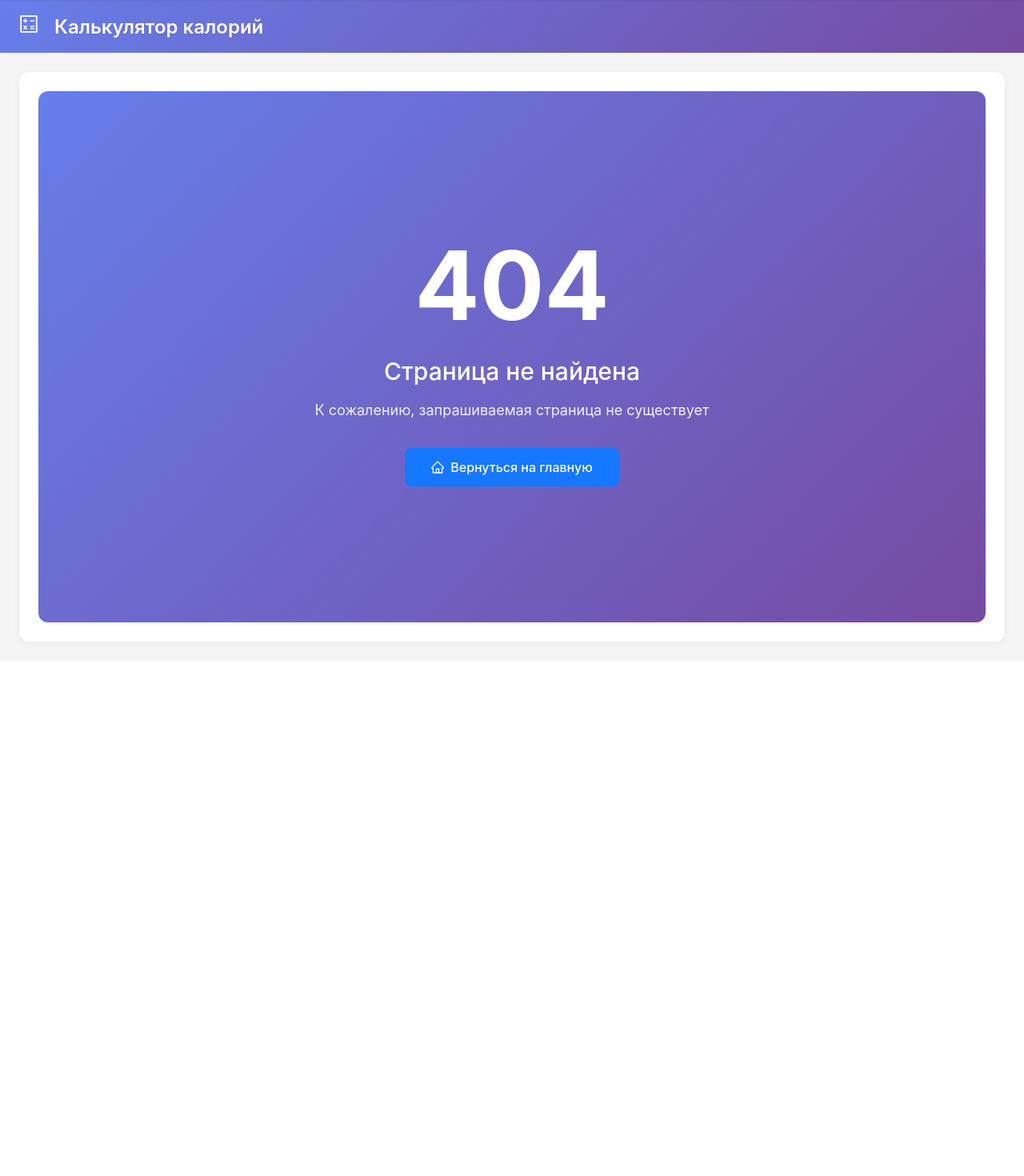
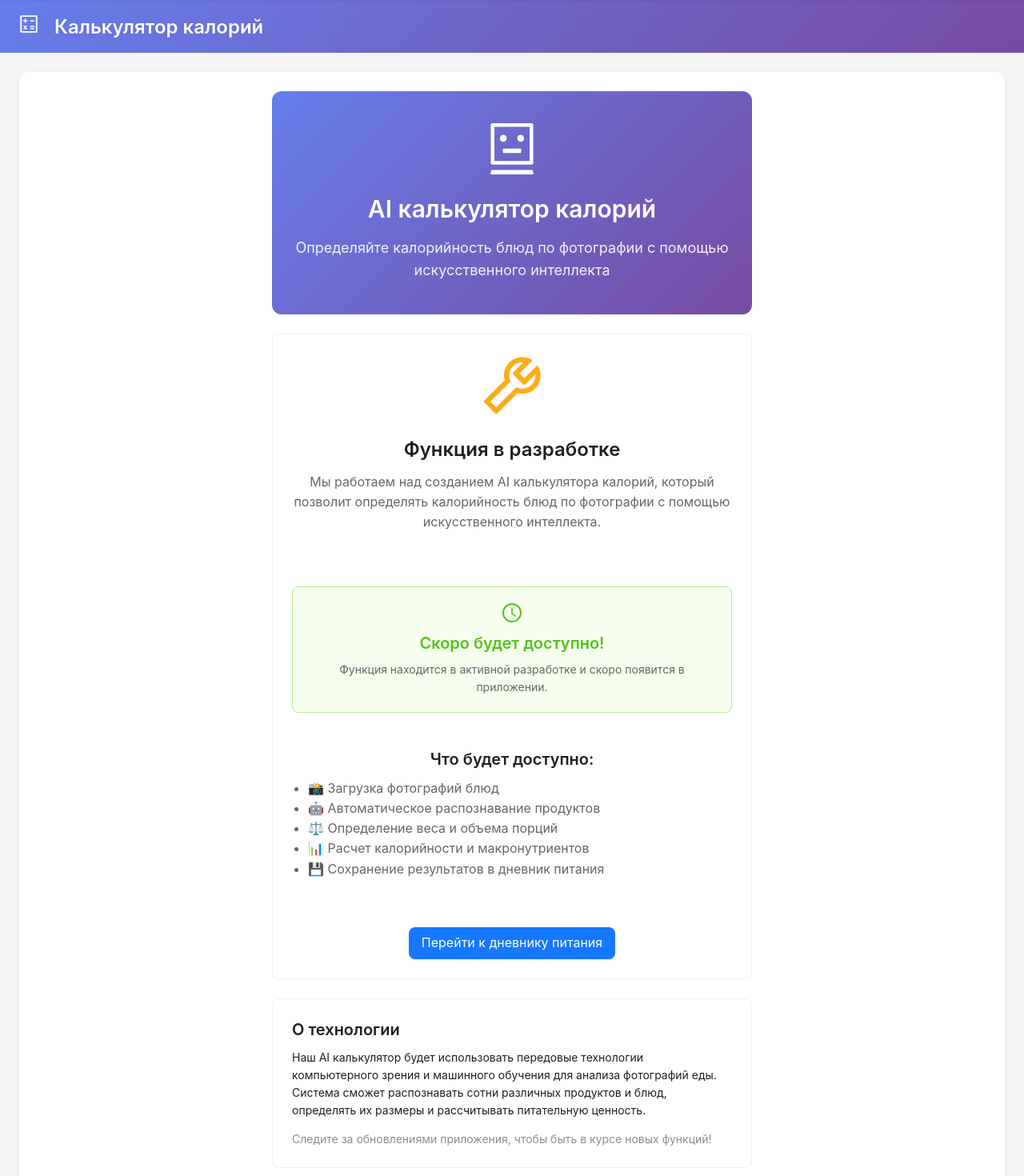
Before and after one commit to katyaaplyusnina/calories-calc, a React (Create React App) app: page /calculator in a window 1280 px wide. Before the commit this address had no page. Shown: the part 62-1532 px from the top of the page at 80% size. Before the commit the page ends 888 px from the top, so only its background shows below. Built offline with nearby package versions, Linux system fonts and the light colour scheme; sample sign-in values are in the browser's storage.

Commit message:
aicalc dummy added

```diff
--- a/src/components/Layout/AppSider.tsx
+++ b/src/components/Layout/AppSider.tsx
@@ -123,7 +123,7 @@ const AppSider = () => {
                         }}
                     >
                         <Link to="/calculator" style={{ color: 'inherit', textDecoration: 'none' }}>
-                            Калькулятор калорий
+                            AI калькулятор калорий
                         </Link>
                     </Menu.Item>
                     <Menu.Item
--- /dev/null
+++ b/src/components/pages/AICalculator.tsx
@@ -0,0 +1,100 @@
+import React from 'react';
+import { Card, Typography, Space, Button } from 'antd';
+import { RobotOutlined, ToolOutlined, ClockCircleOutlined } from '@ant-design/icons';
+
+const { Title, Paragraph, Text } = Typography;
+
+const AICalculator: React.FC = () => {
+    return (
+        <div style={{ maxWidth: 600, margin: '0 auto' }}>
+            <Space direction="vertical" size="large" style={{ width: '100%' }}>
+                {/* Заголовок страницы */}
+                <div style={{
+                    background: 'linear-gradient(135deg, #667eea 0%, #764ba2 100%)',
+                    padding: '40px 24px',
+                    borderRadius: '12px',
+                    color: '#fff',
+                    textAlign: 'center'
+                }}>
+                    <RobotOutlined style={{ fontSize: '64px', marginBottom: '24px' }} />
+                    <Title level={2} style={{ color: '#fff', margin: 0, marginBottom: '16px' }}>
+                        AI калькулятор калорий
+                    </Title>
+                    <Paragraph style={{ color: '#fff', fontSize: '18px', margin: 0, opacity: 0.9 }}>
+                        Определяйте калорийность блюд по фотографии с помощью искусственного интеллекта
+                    </Paragraph>
+                </div>
+
+                {/* Заглушка о разработке */}
+                <Card style={{ textAlign: 'center' }}>
+                    <Space direction="vertical" size="large" style={{ width: '100%' }}>
+                        <div>
+                            <ToolOutlined style={{ fontSize: '80px', color: '#faad14', marginBottom: '24px' }} />
+                            <Title level={3}>Функция в разработке</Title>
+                            <Paragraph style={{ fontSize: '16px', color: '#666', marginBottom: '24px' }}>
+                                Мы работаем над созданием AI калькулятора калорий, который позволит определять
+                                калорийность блюд по фотографии с помощью искусственного интеллекта.
+                            </Paragraph>
+                        </div>
+
+                        <div style={{
+                            background: '#f6ffed',
+                            border: '1px solid #b7eb8f',
+                            borderRadius: '8px',
+                            padding: '20px',
+                            margin: '20px 0'
+                        }}>
+                            <ClockCircleOutlined style={{ fontSize: '24px', color: '#52c41a', marginBottom: '12px' }} />
+                            <Title level={4} style={{ color: '#52c41a', margin: '0 0 8px 0' }}>
+                                Скоро будет доступно!
+                            </Title>
+                            <Paragraph style={{ margin: 0, color: '#666' }}>
+                                Функция находится в активной разработке и скоро появится в приложении.
+                            </Paragraph>
+                        </div>
+
+                        <div>
+                            <Title level={4}>Что будет доступно:</Title>
+                            <ul style={{
+                                textAlign: 'left',
+                                paddingLeft: '20px',
+                                fontSize: '16px',
+                                color: '#666'
+                            }}>
+                                <li>📸 Загрузка фотографий блюд</li>
+                                <li>🤖 Автоматическое распознавание продуктов</li>
+                                <li>⚖️ Определение веса и объема порций</li>
+                                <li>📊 Расчет калорийности и макронутриентов</li>
+                                <li>💾 Сохранение результатов в дневник питания</li>
+                            </ul>
+                        </div>
+
+                        <div style={{ marginTop: '20px' }}>
+                            <Button type="primary" size="large" href="/daily-meals">
+                                Перейти к дневнику питания
+                            </Button>
+                        </div>
+                    </Space>
+                </Card>
+
+                {/* Дополнительная информация */}
+                <Card>
+                    <Title level={4}>О технологии</Title>
+                    <Paragraph>
+                        Наш AI калькулятор будет использовать передовые технологии компьютерного зрения
+                        и машинного обучения для анализа фотографий еды. Система сможет распознавать
+                        сотни различных продуктов и блюд, определять их размеры и рассчитывать
+                        питательную ценность.
+                    </Paragraph>
+                    <Paragraph style={{ marginBottom: 0 }}>
+                        <Text type="secondary">
+                            Следите за обновлениями приложения, чтобы быть в курсе новых функций!
+                        </Text>
+                    </Paragraph>
+                </Card>
+            </Space>
+        </div>
+    );
+};
+
+export default AICalculator;
--- a/src/routes.tsx
+++ b/src/routes.tsx
@@ -9,6 +9,7 @@ const Login = lazy(() => import('./components/auth/LoginForm'));
 const ProductCatalog = lazy(() => import('./components/pages/ProductCatalog'));
 const DailyMeals = lazy(() => import('./components/pages/DailyMeals'));
 const Home = lazy(() => import('./components/pages/Home'));
+const AICalculator = lazy(() => import('./components/pages/AICalculator'));
 
 const routes: RouteObject[] = [
     {
@@ -44,6 +45,14 @@ const routes: RouteObject[] = [
                 ),
             },
             {
+                path: 'calculator',
+                element: (
+                    <AuthRoute>
+                        <AICalculator />
+                    </AuthRoute>
+                ),
+            },
+            {
                 path: '*',
                 element: <NotFound />,
             },
```
